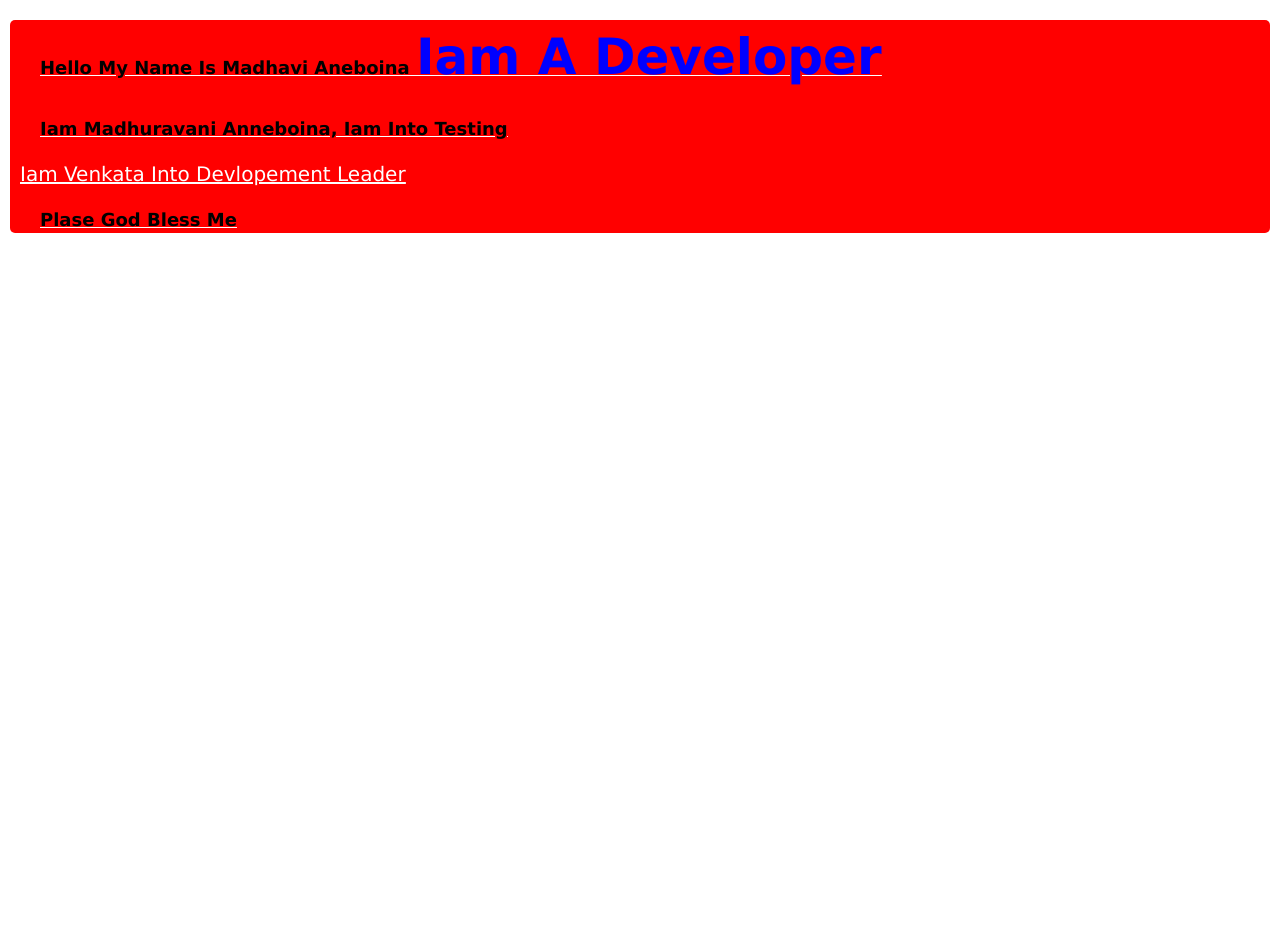
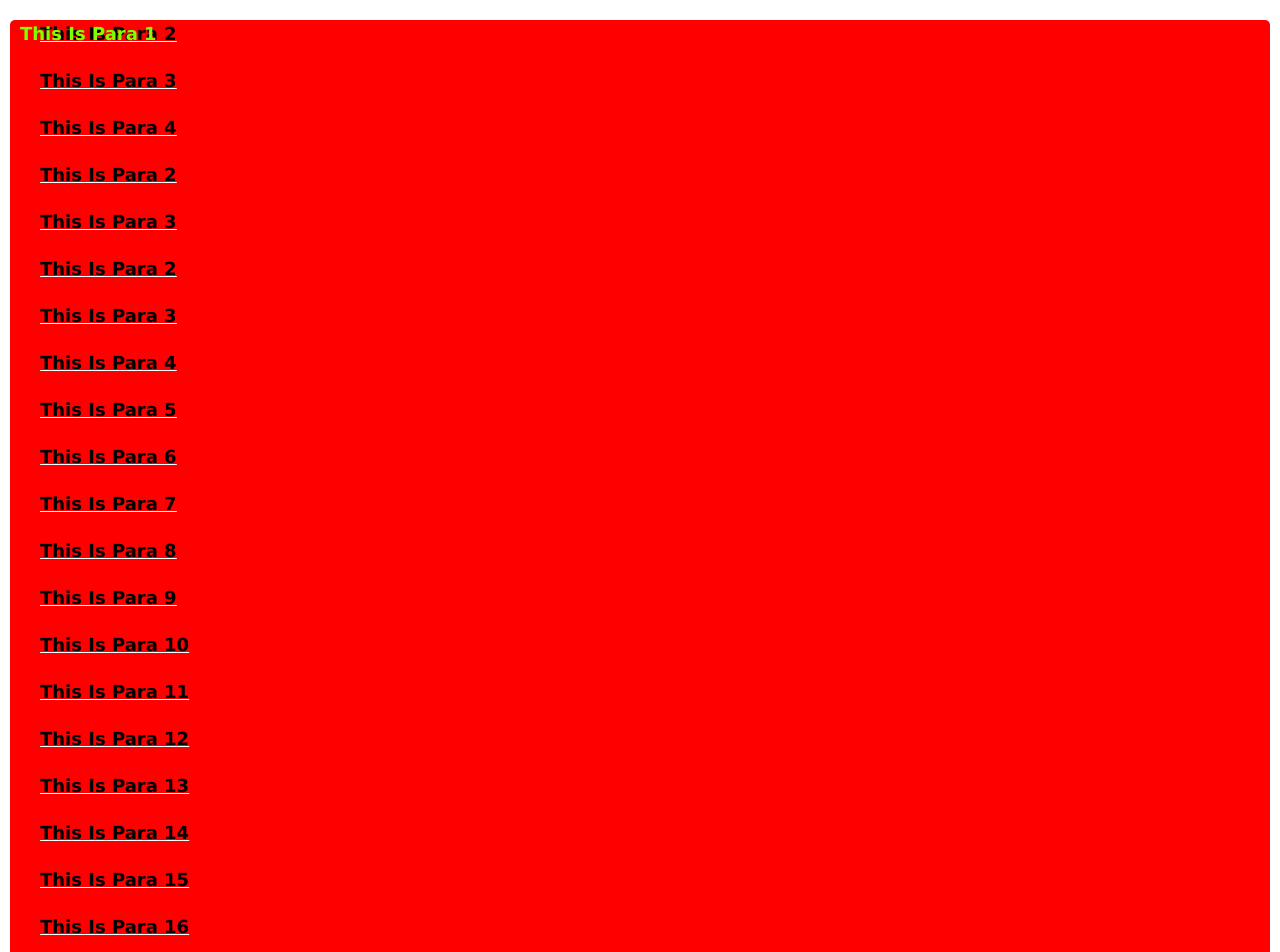
Before and after one commit to madhavi-anneboina/my-reactapp, a React (Create React App) app: page / in a window 1280 px wide. Shown: the top 952 px of the page. Before the commit the page ends 800 px from the top, so only its background shows below. Built offline with nearby package versions, Linux system fonts and the light colour scheme.

Commit message:
fixed property changes added

```diff
--- a/src/App.js
+++ b/src/App.js
@@ -31,10 +31,36 @@ import HoverCounterTwo from "./components/HoverCounterTwo";
 const App = () => {
   return (
     <div>
-        <p>hello my name is Madhavi Aneboina <span> Iam a developer</span></p>
-        <p>Iam madhuravani Anneboina, iam into testing</p>
-        <h3>iam venkata into devlopement leader</h3>
-        <p>Plase god bless Me</p>
+        <p className="pos">This is Para 1</p>
+        <p>This is Para 2</p>
+        <p>This is Para 3</p>
+        <p>This is Para 4</p>
+
+        <p>This is Para 2</p>
+        <p>This is Para 3</p>
+
+        <p>This is Para 2</p>
+        <p>This is Para 3</p>
+        <p>This is Para 4</p>
+        <p>This is Para 5</p>
+        <p>This is Para 6</p>
+        <p>This is Para 7</p>
+        <p>This is Para 8</p>
+        <p>This is Para 9</p>
+        <p>This is Para 10</p>
+        <p>This is Para 11</p>
+        <p>This is Para 12</p>
+        <p>This is Para 13</p>
+        <p>This is Para 14</p>
+        <p>This is Para 15</p>
+        <p>This is Para 16</p>
+        <p>This is Para 17</p>
+        <p>This is Para 18</p>
+        <p>This is Para 19</p>
+        <p>This is Para 20</p>
+
+
+
 
       {/* <Greet name="ramana">
         <p>How are you doing props</p>
--- a/src/index.css
+++ b/src/index.css
@@ -80,3 +80,10 @@ div p{
   color : black;
   font-size:large
 }
+
+.pos{
+  position: fixed;
+  color: chartreuse;
+  top:0px;
+  left : 0px;
+}
```
